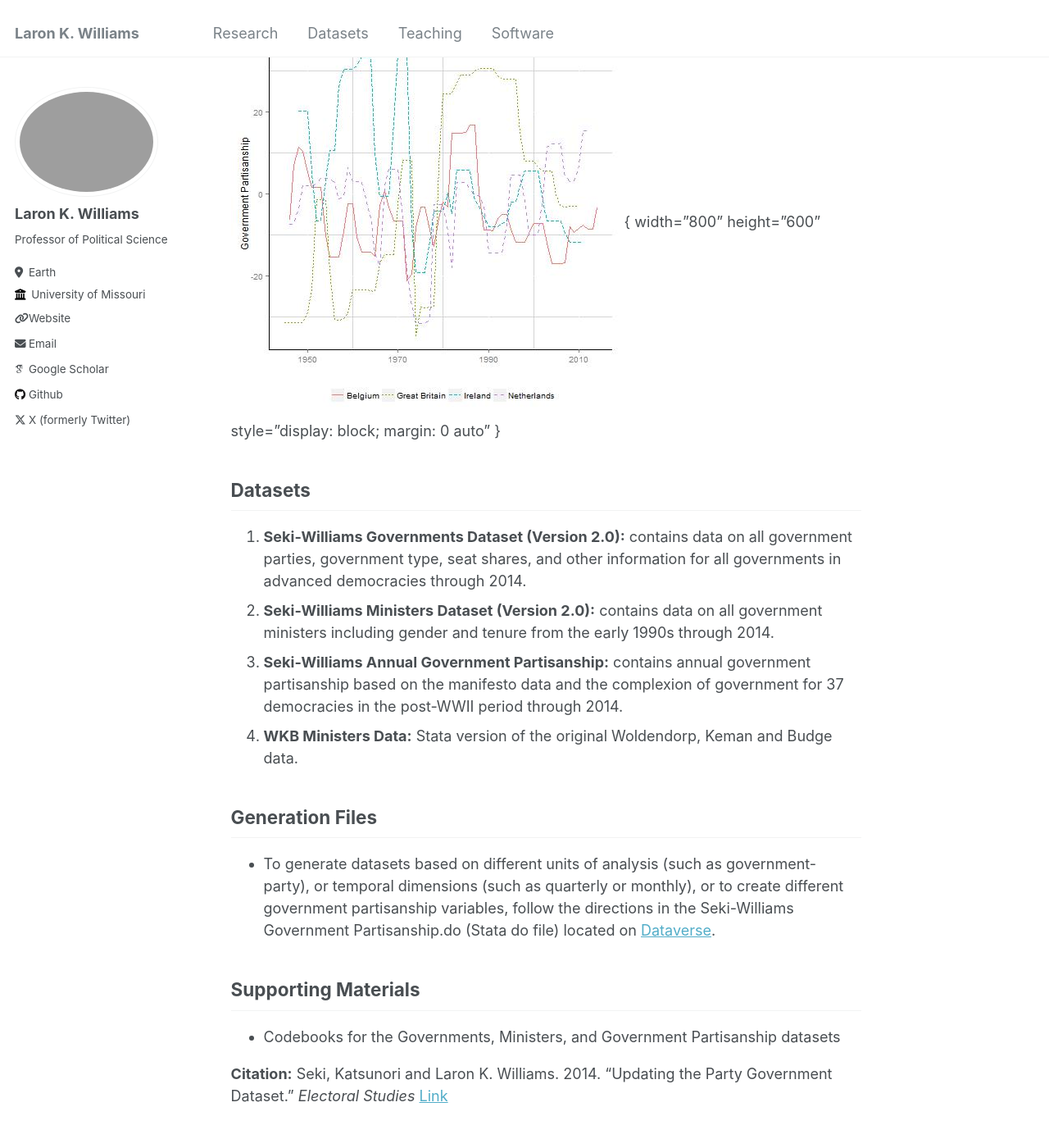
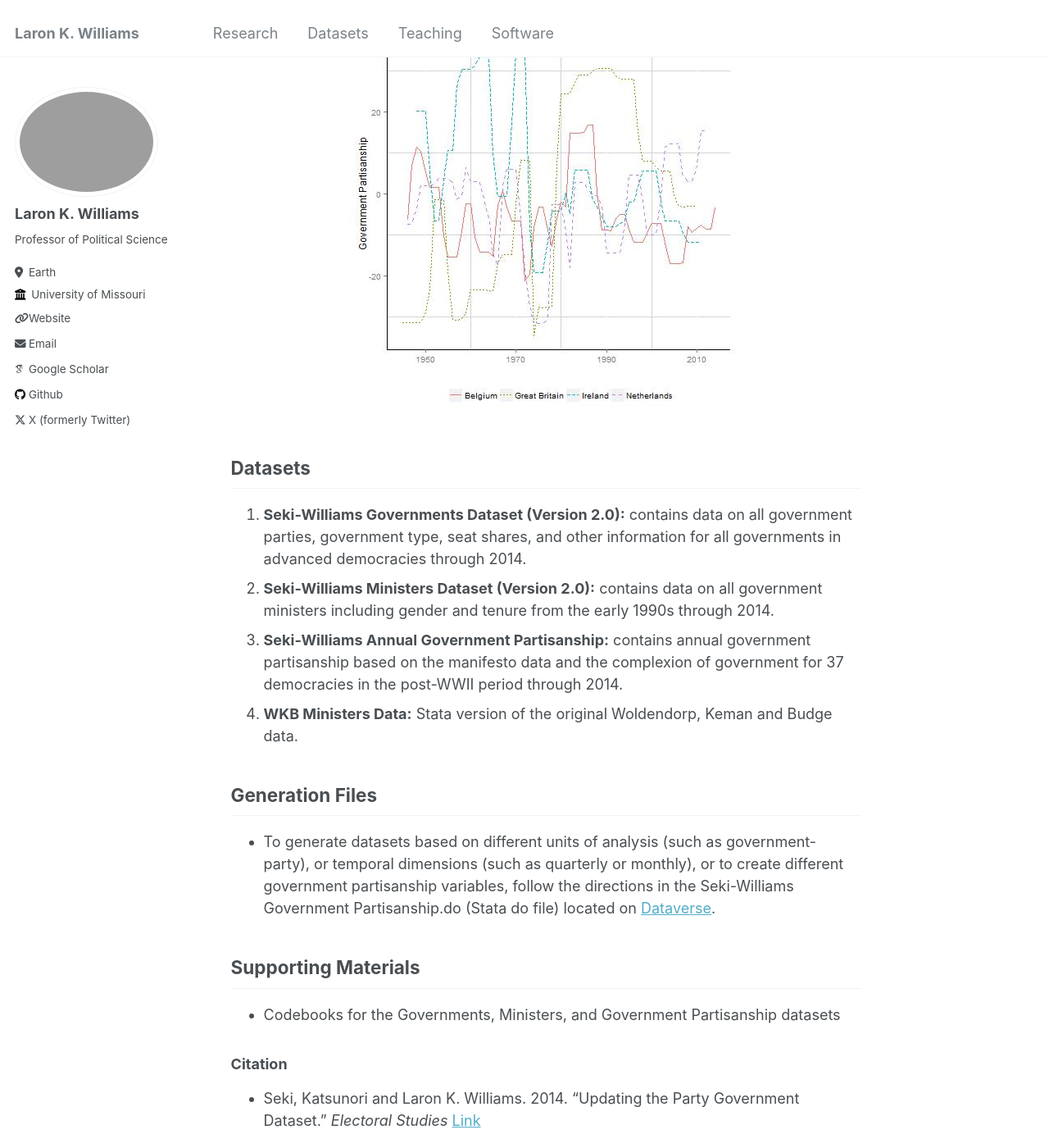
Before and after one commit to williamslaro/williamslaro.github.io, a Jekyll site: the page built from _talks/dataset1.md, in a window 1280 px wide and 1400 px high, scrolled down 329 px. Shown: the whole window at 82% size. Built offline with Jekyll 4.4.1, drawn with Linux system fonts in a browser that asks for light colours; some web fonts are replaced.

Commit message:
Update dataset1.md

```diff
--- a/_talks/dataset1.md
+++ b/_talks/dataset1.md
@@ -11,7 +11,7 @@ location: "Government Composition and Partisanship"
 The Seki-Williams dataset updates Woldendorp, Keman and Budge's (2000) Party Government dataset through 2014. This page describes the various datasets, supporting materials and Stata files necessary for creating datsets with a variety of units of analysis. All files are available through [Dataverse](https://doi.org/10.7910/DVN/0UNUAM).
 
 Annual government partisanship (based on MARPOR data) for four European democracies
-![Partisanship](../images/part.jpg){ width="800" height="600" style="display: block; margin: 0 auto" }
+![Partisanship](../images/part.jpg){:style="display:block; margin-left:auto; margin-right:auto"}
 
 ## Datasets
 1. **Seki-Williams Governments Dataset (Version 2.0):** contains data on all government parties, government type, seat shares, and other information for all governments in advanced democracies through 2014.
@@ -25,4 +25,5 @@ Annual government partisanship (based on MARPOR data) for four European democrac
 ## Supporting Materials
 * Codebooks for the Governments, Ministers, and Government Partisanship datasets
 
-**Citation:** Seki, Katsunori and Laron K. Williams. 2014. "Updating the Party Government Dataset." *Electoral Studies* [Link](https://doi.org/10.1016/j.electstud.2013.10.001)
+### Citation
+* Seki, Katsunori and Laron K. Williams. 2014. "Updating the Party Government Dataset." *Electoral Studies* [Link](https://doi.org/10.1016/j.electstud.2013.10.001)
```
